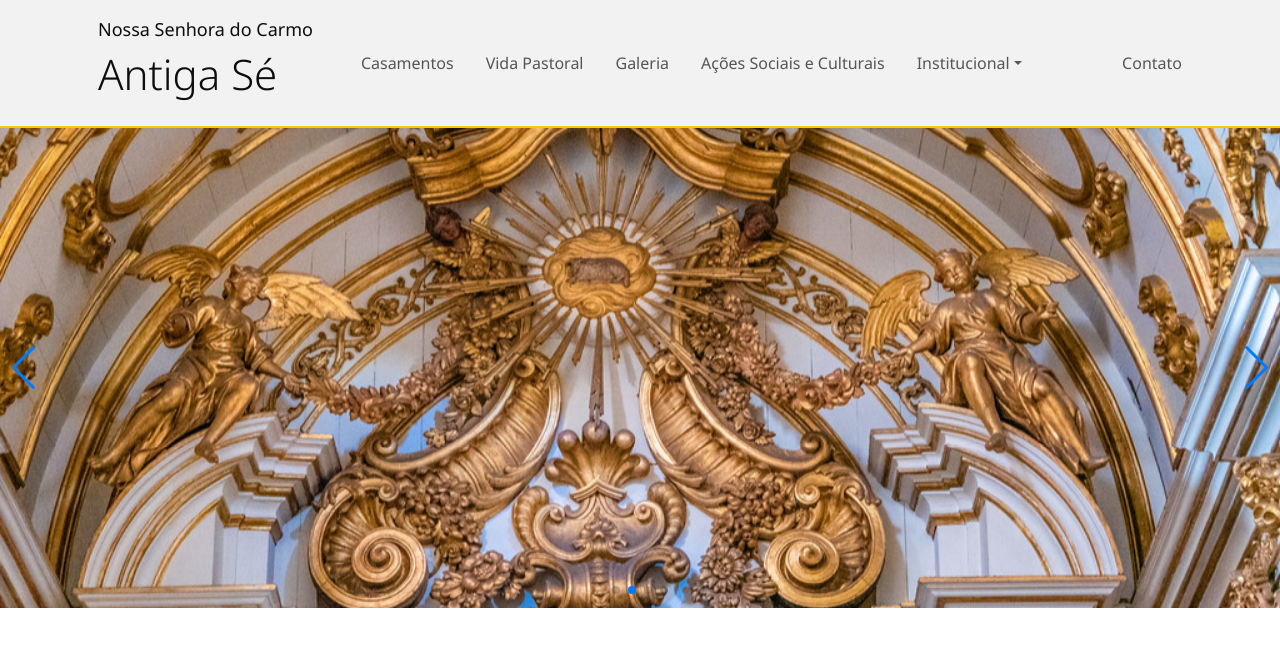
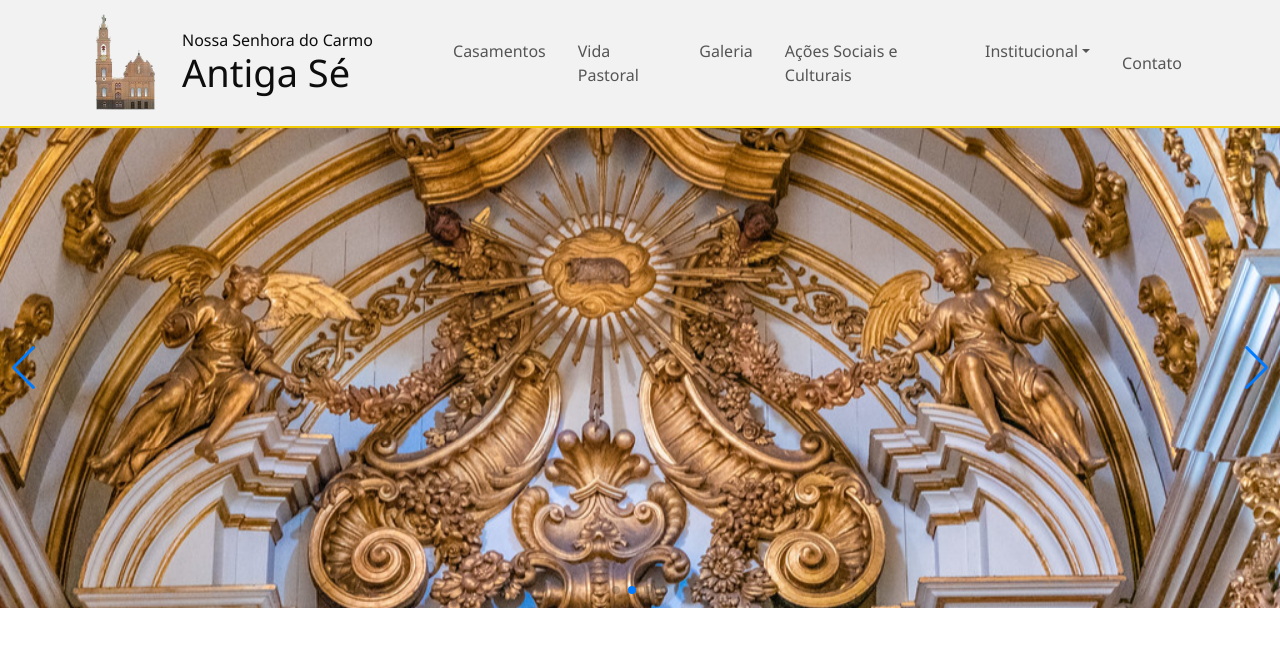
Before and after one commit to lucasberenger/igreja-antiga-se, a React (Vite) app in the folder website/: page / in a window 1280 px wide. Shown: the top 646 px of the page. Built offline with nearby package versions, Linux system fonts and the light colour scheme.

Commit message:
Logo
 - logo text
 - logo image

```diff
--- a/website/src/components/Header/Header.jsx
+++ b/website/src/components/Header/Header.jsx
@@ -6,16 +6,29 @@ import Navbar from 'react-bootstrap/Navbar';
 import NavDropdown from 'react-bootstrap/NavDropdown';
 import 'bootstrap/dist/css/bootstrap.min.css';
 
+// logo
+import logo from '../../assets/logo.png'
+
+// header style
 import './Header.modules.css'
 
 const Header = () => {
     return (
         <Navbar collapseOnSelect expand="lg" className="navbar_body">
           <Container>
-            <div className='navbar_logo'>
-                <Navbar.Brand href="#home"><h1>Nossa Senhora do Carmo</h1></Navbar.Brand>
-                <Navbar.Brand href="#home"><h2>Antiga Sé</h2></Navbar.Brand>
+          <Navbar.Brand href="#home" className='navbar_logo'>
+            <img
+              alt="logo"
+              src= {logo}
+              width="100"
+              height="100"
+              className="d-inline-block align-center"
+            />{''}
+            <div className="logo_text">
+              <h1>Nossa Senhora do Carmo</h1>
+              <h2>Antiga Sé</h2>
             </div>
+          </Navbar.Brand>
             <Navbar.Toggle aria-controls="responsive-navbar-nav" />
             <Navbar.Collapse id="responsive-navbar-nav">
               <Nav className="me-auto">
--- a/website/src/components/Header/Header.modules.css
+++ b/website/src/components/Header/Header.modules.css
@@ -7,20 +7,26 @@
 
 .navbar_logo {
     display: flex;
-    flex-direction: column;
-    --bs-navbar-brand-padding-y: 0;
-    padding: 1rem;
+    align-items: center;
+    margin-right: 4rem;
 }
 
-.navbar_logo h1 {
-    font-size: 18px;
-    font-weight: 400;
+.logo_text {
+    display: flex;
+    flex-direction: column;
     color: var(--black);
 }
 
-.navbar_logo h2 {
-    color: var(--black);
-    font-size: 42px;
-    font-weight: 300;
+.logo_text h1 {
+    font-size: 16px;
+    font-weight: 400;
+    padding: 0;
+    margin: 0;
+}
 
+.logo_text h2 {
+    font-size: 38px;
+    font-weight: 400;
+    padding: 0;
+    margin: 0;
 }
```
